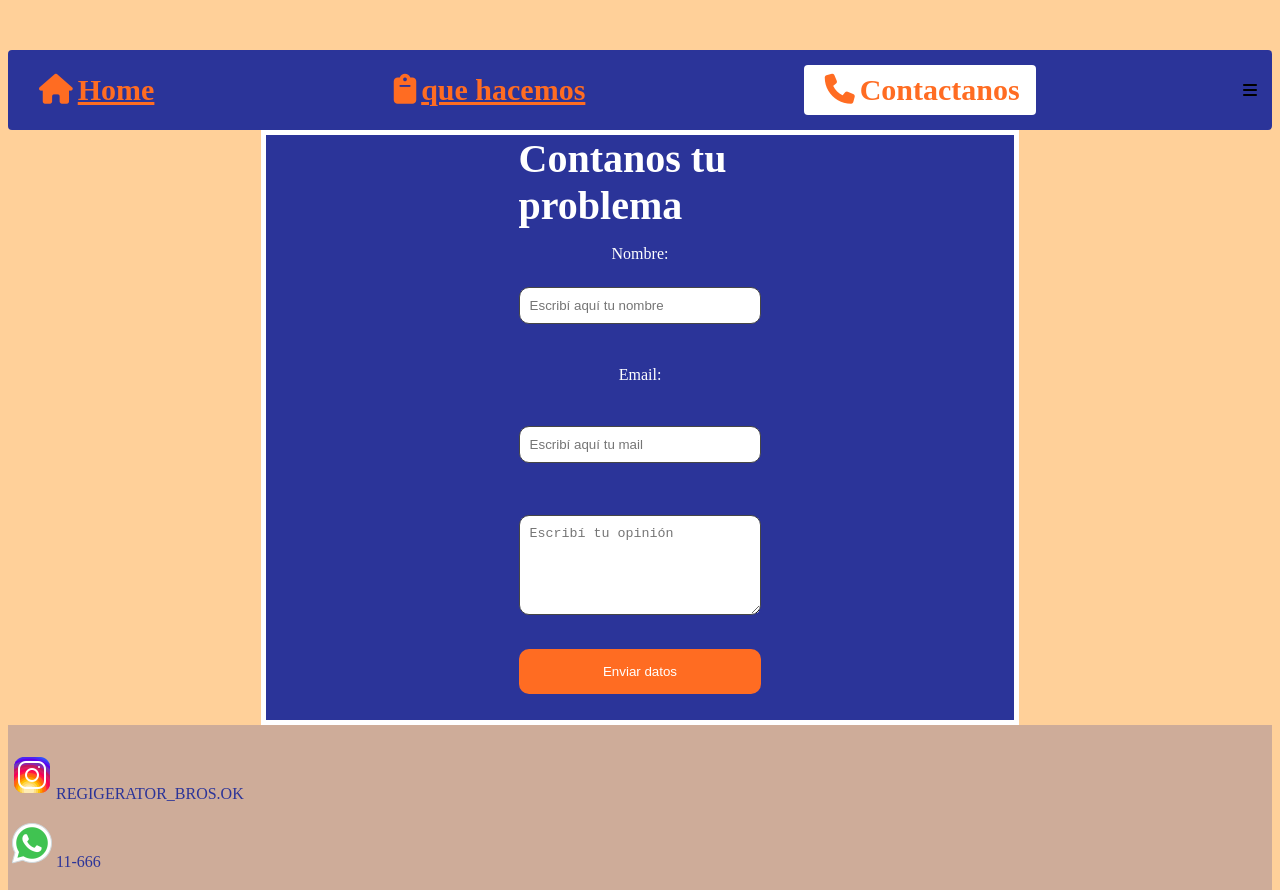
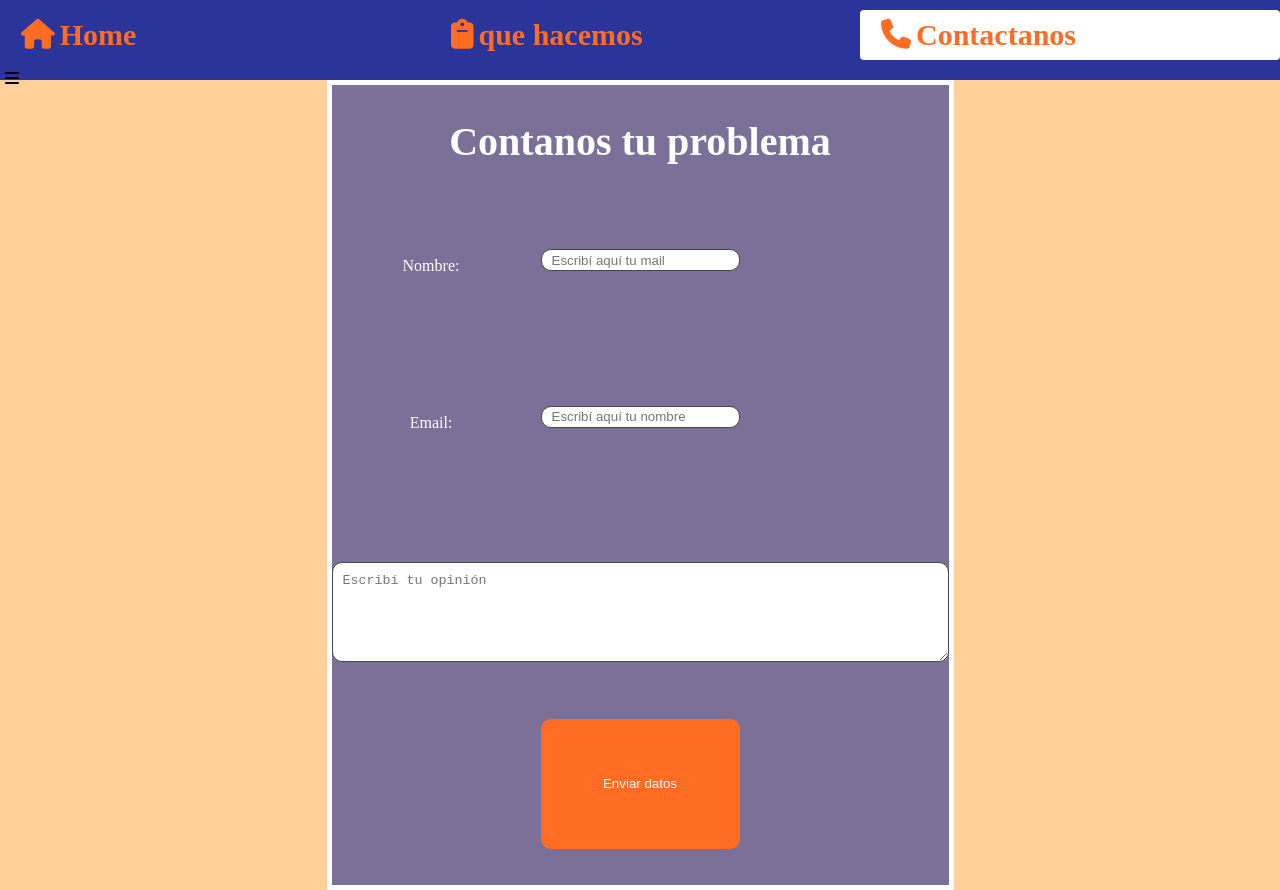
Before and after one commit to MarcoCNK/prueba-1, a plain HTML site: page index/index1.html in a window 1280 px wide. Shown: the top 890 px of the page. Drawn offline with Linux system fonts and the light colour scheme.

Commit message:
https://github.com/MarcoCNK/Los-bros

```diff
--- a/index/index1.html
+++ b/index/index1.html
@@ -23,14 +23,15 @@
     </header>
     <div class="active">
         <h2 class="active3">Contanos tu problema</h2>
-            <label for="nombre"> <p class="name"> Nombre:</p></label>
-            <input type="text" id="nombre" name="nombre" placeholder="Escribí aquí tu nombre" required minlength="3"><br>
+            <label for="nombre"> <p > Nombre:</p></label>
+            <input style="grid-area: nombre;" class="name" type="text" id="nombre" name="nombre" placeholder="Escribí aquí tu nombre"
+             required minlength="3"><br>
             <label for="mail"><p> Email: </p></label><br>
-            <input type="email" id="mail" name="mail" placeholder="Escribí aquí tu mail" required><br><br>
+            <input style="grid-area: mail; height: 20px;" type="email" id="mail" name="mail" placeholder="Escribí aquí tu mail" required><br><br>
             <label  for="opinión"></label>
-            <textarea class="active2" id="opinión" placeholder="Escribí tu opinión"
+            <textarea style="gap: 40px;" class="active2" id="opinión" placeholder="Escribí tu opinión"
             name="opinión" rows="50" cols="50"></textarea> <br>
-            <input class="dotted" type="submit" value="Enviar datos">
+            <input style="grid-area: boton;" class="dotted" type="submit" value="Enviar datos">
             <br>
 
     </div>
--- a/los bros css.css
+++ b/los bros css.css
@@ -1,20 +1,43 @@
 body{
   background-color: #FFD099;
+  margin: 0;
+  display: grid;
+  place-items: center;
 }
-nav{
+
+body div:first-child{
+  justify-content: center;
+  align-items: center;
+}
+
+header{
   background-color: #2B3499;
   padding: 10px;
   height: 60px;
-  margin-top: 50px;
-  display: flex;
-  justify-content: space-between;
-  align-items: center;
+  margin-top: 0;
+  display: grid;
+  grid-template-rows: 1fr;
+  grid-template-columns: 1fr;
+  grid-column: 1/ -1;
+  grid-row: 1/-1;
+
   border-radius: 4px;
   flex-wrap: wrap;
+  width: 100%;
+  z-index: 10;
 
 }
 
-.navbar a{
+.mierda{
+    display: grid;
+    grid-template-columns: repeat(3, 1fr); /* Tres columnas con el mismo ancho */
+    gap: 10px; /* Espaciado entre las columnas, ajusta según sea necesario */
+    justify-content: center; /* Centra los hijos horizontalmente */
+    align-items: center;
+}
+
+
+.mierda a{
   text-decoration: none;
 
 }
@@ -42,32 +65,57 @@ a:hover{
 
 
 .active{
-  background-color: #2B3499;
-  min-height: 100px;
-  max-width: 30%;
+  background-color: #2b34999d;
+
   border: 5px solid #fff;
-  padding-left: 20%;
-  padding-right: 20%;
-  flex-wrap: wrap;
-  display: flex;
+  display: grid;
+  grid-template-columns: repeat(3, 1fr); /* Aquí 3 es el número de columnas y 1fr indica que deben tener el mismo ancho */
+  gap: 10px;
+  /* grid-template-rows: repeat(3,minmax(100px,1fr)); */
+  grid-template-rows: 1fr 1fr 1fr 1fr 1fr;
+  min-height: 100vh;
+  grid-template-areas:
+  " active3 active3 active3"
+  "email mail ."
+  "name nombre . "
+  "text text text"
+  " . boton . "
+
+  ;
   justify-content: space-between;
-  align-items: center;
-  flex-direction: column;
-  margin-left: 20%;
-  margin-right: 20%;
+  text-align: center;
+
 }
 
-.active3{
-  padding-top: 0;
-  font-size: 40px;
-  box-sizing: border-box;
-  display: flex;
-  justify-content: space-around;
-  position: relative;
-  float: none;
-  margin: 0;
-  flex-wrap: wrap;
-  box-sizing: border-box;
+.active h2:first-child{
+  width: 100%;
+  grid-area: active3;
+}
+
+.active label{
+  width: 100%;
+  grid-area: name;
+}
+
+.active input:first-child{
+  grid-area: nombre;
+}
+
+.active label:nth-child(2){
+  grid-area: email;
+}
+
+.active input:nth-child(2){
+  grid-area: mail;
+}
+
+.active textarea{
+  width: 100%;
+  grid-area: text;
+}
+
+.active input:nth-child(3){
+  grid-area: boton;
 }
 
 .active2{
@@ -89,6 +137,18 @@ a:hover{
   flex-wrap: wrap;
 }
 
+.dotted:hover{
+  cursor: pointer;
+}
+
+
+
+
+
+
+
+
+
 p{
   color: #fff;
 }
@@ -96,6 +156,7 @@ p{
 h2{
   color: #fff;
   width: 100%;
+  font-size: 40px;
 }
 .type1{
   background-color: #FF6C22;
@@ -169,3 +230,11 @@ i{
       display: none;
   }
 }
+
+.name{
+  height: 20px;
+}
+
+footer{
+  width: 100%;
+}
```
